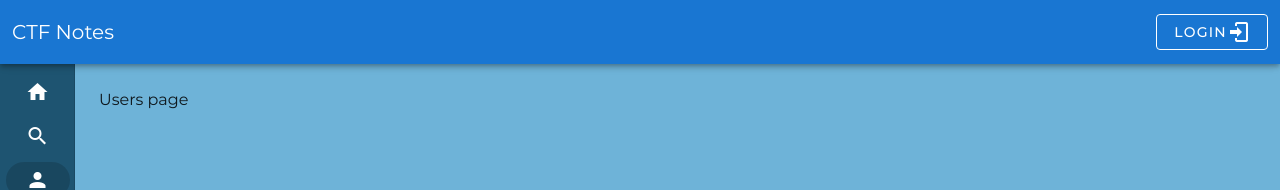
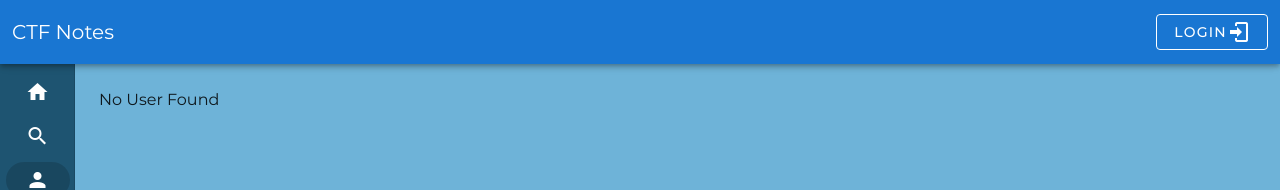
Before and after one commit to mug1wara26/CS6131-Websites, a Vue app: page /users in a window 1280 px wide. Shown: the top 190 px of the page. Built offline with nearby package versions, Linux system fonts and the light colour scheme.

Commit message:
clicking on user brings to user's page

```diff
--- a/src/App.vue
+++ b/src/App.vue
@@ -75,14 +75,14 @@
 
     <v-dialog
         v-model="register"
-        max-width="300"
+        width="auto"
     >
       <register-dialog @close-dialog="register=false" @open-login="login=true"/>
     </v-dialog>
 
     <v-dialog
         v-model="login"
-        max-width="300"
+        width="auto"
     >
       <login-dialog @close-dialog="login=false" @open-register="register=true"/>
     </v-dialog>
--- a/src/components/UserSearchCard.vue
+++ b/src/components/UserSearchCard.vue
@@ -1,6 +1,6 @@
 <template>
   <v-card class="pa-4 fill-height d-flex flex-column" elevation="2" color="#AED5EA">
-    <v-card-title> <a> {{ item.name }} </a></v-card-title>
+    <v-card-title> <a @click="$router.push({path: `users/${item.uid}`})"> {{ item.name }} </a></v-card-title>
     <v-card-text>
       <p class="font-weight-medium d-inline"> {{ item.bio }} </p>
       <p class="font-weight-thin font-italic">{{ item.email }}</p>
--- a/src/schemas/Users.ts
+++ b/src/data/Users.ts
@@ -1,9 +1,6 @@
-const users: Array<{
-    name: string,
-    uid: string,
-    bio?: string,
-    email: string
-}> = [
+import {User} from "@/schemas/User";
+
+const users: Array<User> = [
     {
         name: "Alice",
         uid: "1",
--- a/src/router/index.ts
+++ b/src/router/index.ts
@@ -28,6 +28,11 @@ const routes = [
     },
     {
         path: '/users',
+        name: 'default-users',
+        component: Users
+    },
+    {
+        path: '/users/:id',
         name: 'users',
         component: Users
     },
--- /dev/null
+++ b/src/schemas/User.ts
@@ -0,0 +1,8 @@
+interface User {
+    name: string,
+    uid: string,
+    bio?: string,
+    email: string
+}
+
+export { User }
--- a/src/views/Users.vue
+++ b/src/views/Users.vue
@@ -1,13 +1,29 @@
 <template>
   <v-container fluid>
-    Users page
+    <p v-if="user === undefined"> No User Found</p>
+    <template v-else>
+      {{user}}
+    </template>
   </v-container>
 </template>
 
 <script lang="ts">
 import Vue from "vue";
+import users from "@/data/Users";
+import {User} from "@/schemas/User";
 
 export default Vue.extend({
-  name: "Users"
+  name: "Users",
+  data() {
+    return {
+      user: {} as User
+    }
+  },
+  created() {
+    const id = this.$route.params.id;
+    this.user = users.filter(obj => {
+      return obj.uid === id;
+    })[0]
+  }
 })
 </script>
```
Also changed, not shown: src/views/Search.vue (+5 -5 lines), src/data/CTFs.ts (renamed from src/schemas/CTFs.ts), src/data/Notes.ts (renamed from src/schemas/Notes.ts), src/data/Teams.ts (renamed from src/schemas/Teams.ts), src/data/WriteUps.ts (renamed from src/schemas/WriteUps.ts).
